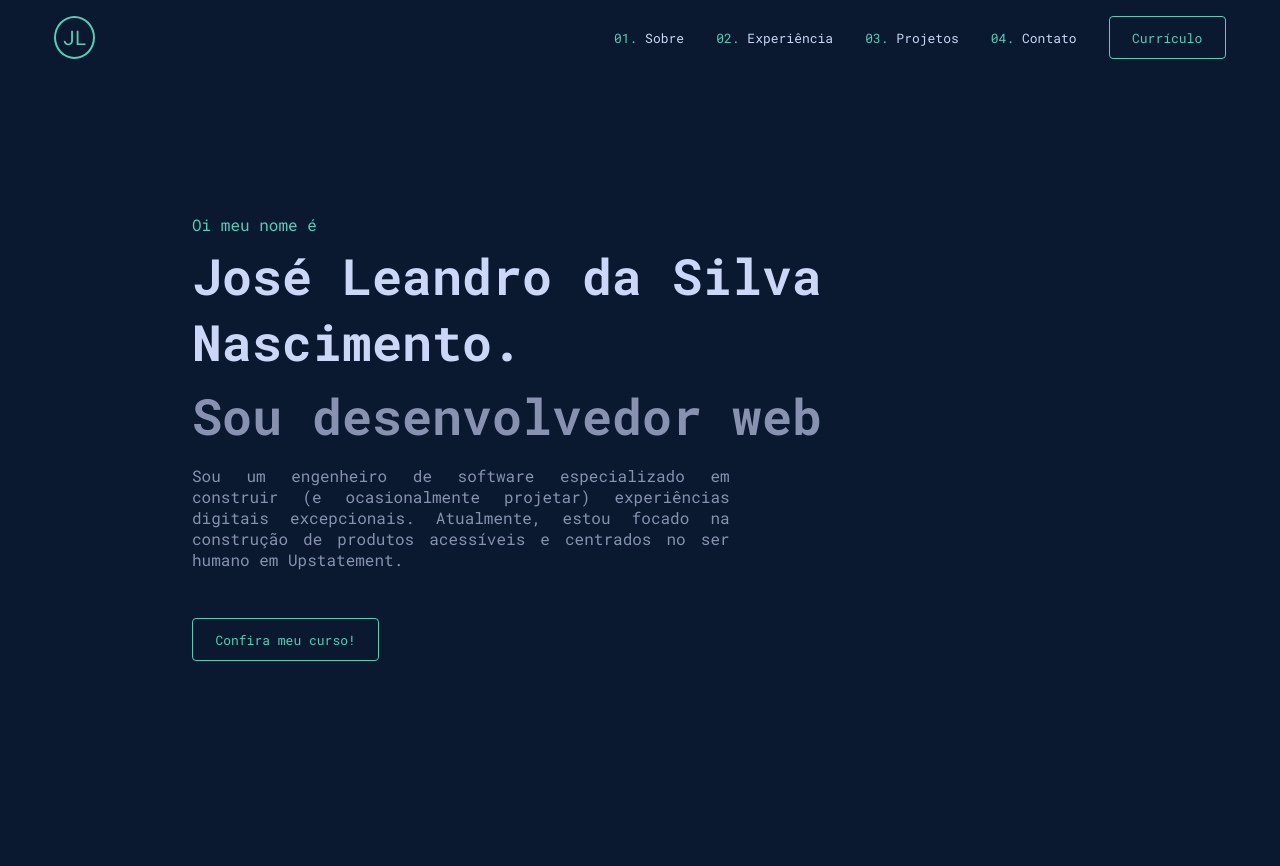
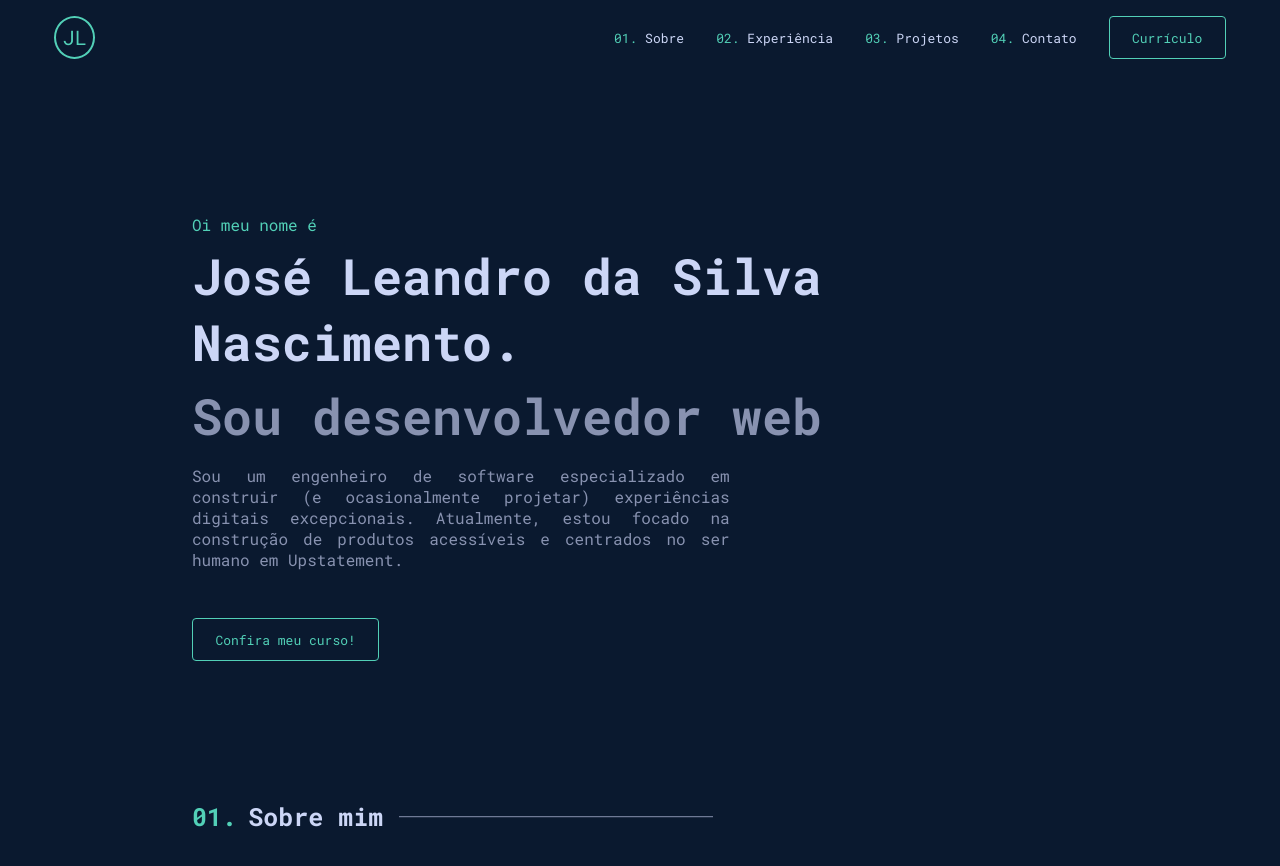
Before and after one commit to JoseLeandroNascimento/portifolio, an Angular app: page / in a window 1280 px wide. Shown: the top 866 px of the page. Before the commit the page ends 800 px from the top, so only its background shows below. Built offline with nearby package versions, Linux system fonts and the light colour scheme.

Commit message:
componente de section

```diff
--- a/src/app/pages/home/home.component.html
+++ b/src/app/pages/home/home.component.html
@@ -1,8 +1,13 @@
 <main>
-
 
     <section class="apresentacao">
         <app-box-apresentation></app-box-apresentation>
     </section>
 
+    <section class="container">
+        <app-section [indexSection]="1" title="Sobre mim">
+
+        </app-section>
+    </section>
+
 </main>
--- a/src/app/pages/home/home.component.scss
+++ b/src/app/pages/home/home.component.scss
@@ -0,0 +1,5 @@
+.container {
+
+    width: 70%;
+    margin: 0 auto;
+}
--- a/src/app/pages/home/home.component.ts
+++ b/src/app/pages/home/home.component.ts
@@ -1,11 +1,13 @@
 import { Component } from '@angular/core';
 import { BoxApresentationComponent } from './components/box-apresentation/box-apresentation.component';
+import { SectionComponent } from '../../shared/components/section/section.component';
 
 @Component({
   selector: 'app-home',
   standalone: true,
   imports: [
-    BoxApresentationComponent
+    BoxApresentationComponent,
+    SectionComponent
   ],
   templateUrl: './home.component.html',
   styleUrl: './home.component.scss'
--- a/src/app/shared/components/numerador/numerador.component.ts
+++ b/src/app/shared/components/numerador/numerador.component.ts
@@ -1,4 +1,4 @@
-import { Component, Input } from '@angular/core';
+import { Component, Input, ViewEncapsulation } from '@angular/core';
 import { NumerarPipe } from '../../pipe/numerar.pipe';
 
 @Component({
@@ -6,10 +6,10 @@ import { NumerarPipe } from '../../pipe/numerar.pipe';
   standalone: true,
   imports: [NumerarPipe],
   templateUrl: './numerador.component.html',
-  styleUrl: './numerador.component.scss'
+  styleUrl: './numerador.component.scss',
 })
 export class NumeradorComponent {
 
-  @Input({ required: true }) index!: number
+  @Input({ required: true }) index!: number;
 
 }
--- /dev/null
+++ b/src/app/shared/components/section/section.component.html
@@ -0,0 +1,10 @@
+<section class="container-section">
+    <h3 class="container-title">
+        <app-numerador [index]="indexSection"></app-numerador>
+        <span class="title">{{title}}</span>
+    </h3>
+
+    <div class="container-body">
+        <ng-content></ng-content>
+    </div>
+</section>
--- /dev/null
+++ b/src/app/shared/components/section/section.component.scss
@@ -0,0 +1,34 @@
+@import '../../../../assets/styles/variables.scss';
+
+.container-section {
+
+    .container-title {
+
+        font-size: clamp(18px, 8vw, 25px);
+        font-family: "Roboto Mono", monospace;
+        position: relative;
+
+        .title {
+
+            color: $primary-text-color;
+            margin-left: .7rem;
+        }
+
+        &::after {
+            content: "";
+            display: inline-block;
+            position: absolute;
+            width: 35%;
+            height: .1rem;
+            background: $secondary-text-color;
+            margin-left: 1rem;
+            top: 50%;
+            transform: translateY(-50%);
+        }
+    }
+
+    .container-body {
+
+        padding: 2rem .3rem;
+    }
+}
```
Also changed, not shown: src/app/shared/components/section/section.component.ts (added, +16 -0 lines), 1 other file (tests, documents, lock files or other folders).
